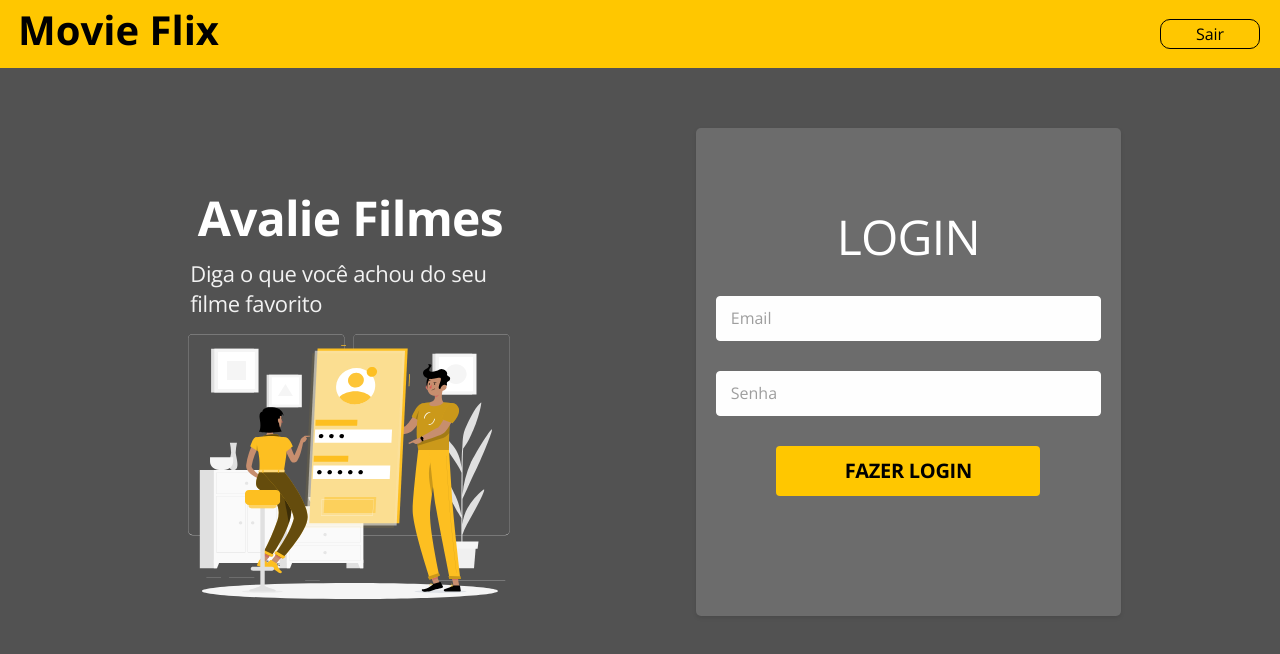
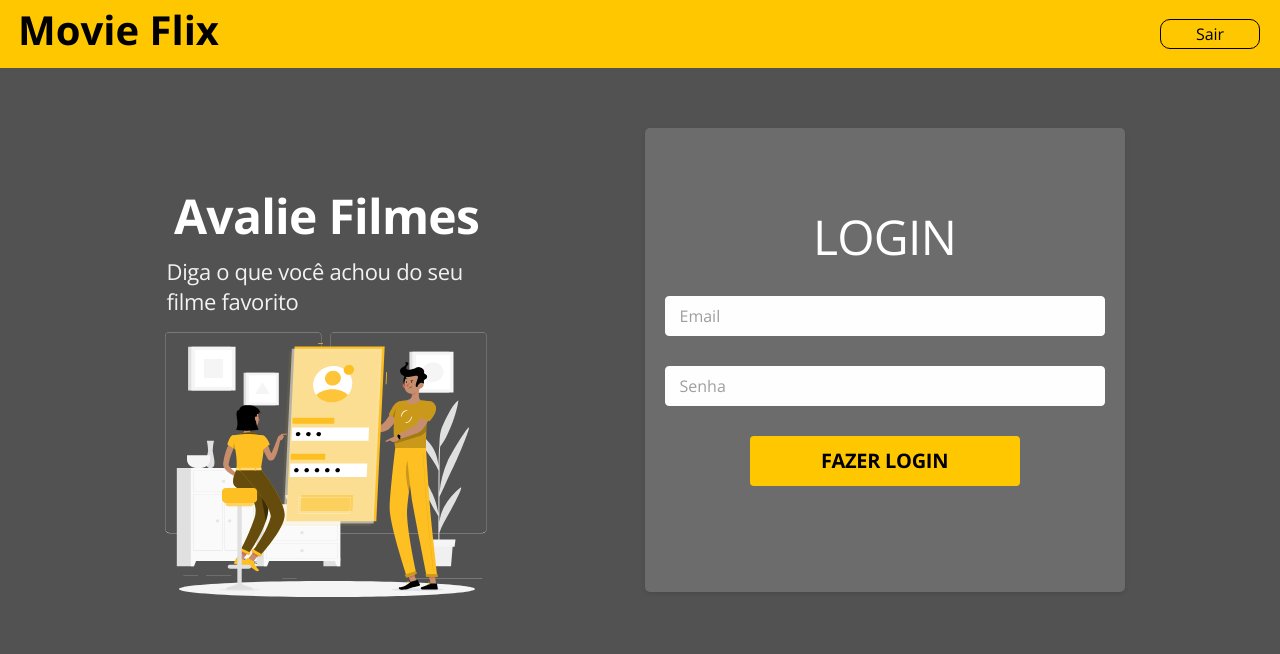
Before and after one commit to Romariorfr/frontend-movie-flix, a React (Create React App) app: page / in a window 1280 px wide. Shown: the top 654 px of the page. Built offline with nearby package versions, Linux system fonts and the light colour scheme; the HTML template or start-up script is replaced by a standard one.

Commit message:
:lipstick: feat: finalizado responsividade page movieId e login

```diff
--- a/src/Components/Input/styles.css
+++ b/src/Components/Input/styles.css
@@ -1,6 +1,6 @@
 .input-default {
   margin-bottom: 20px;
-  width: 265px;
+  width: 100%;
   height: 40px;
   border-radius: 4px;
   border: 1px solid #fefefe;
@@ -12,8 +12,13 @@
 
 @media (min-width: 576px) {
   .input-default {
-    width: 385px;
-    height: 45px;
+    width: 100%;
     margin-bottom: 30px;
   }
 }
+
+@media(min-width: 1200px){
+  .input-default{
+    width: 100%;
+  }
+}
--- a/src/Pages/Login/index.tsx
+++ b/src/Pages/Login/index.tsx
@@ -19,7 +19,7 @@ const Login = () => {
         <Input value="Email" onChange={inputEvent} />
         <Input value="Senha" onChange={inputEvent} />
         <Link to="/movies">
-          <button className="btn-login">FAZER LOGIN</button>
+          <button className="btn-login2">FAZER LOGIN</button>
         </Link>
       </div>
     </div>
--- a/src/Pages/Login/styles.css
+++ b/src/Pages/Login/styles.css
@@ -13,16 +13,16 @@
   color: #ffffff;
 }
 
-.btn-login {
+.btn-login2 {
   height: 50px;
-  width: 264px;
+  min-width: 270px;
+
   margin-bottom: 100px;
   background-color: #ffc700;
   border-radius: 4px;
   border: none;
   font-weight: 700;
   font-size: 20px;
-  line-height: 27px;
   letter-spacing: -0.015em;
 }
 
@@ -32,6 +32,10 @@
   flex-direction: column;
   align-items: center;
   padding: 20px;
+  margin: 20px;
+  width: 100%;
+  height: 464px;
+  max-width: 480px;
   background-color: #6c6c6c;
   border-radius: 5px;
   box-shadow: 0 2px 4px rgba(0, 0, 0, 0.1);
--- a/src/Pages/MoviesId/index.tsx
+++ b/src/Pages/MoviesId/index.tsx
@@ -5,8 +5,7 @@ import { ReactComponent as Estrela } from 'assets/images/Star.svg';
 const MoviesId = () => {
   return (
     <div className="movieid-container">
-      <h1>Tela de detalhes do filme</h1>
-      <h1>id:1</h1>
+      <h1>Tela de detalhes do filme id:1</h1>
       <div className="avaliacao-card">
         <Input value="Deixe sua avaliação aqui" onChange={() => {}} />
         <button className="btn-login">SALVAR AVALIAÇÃO</button>
--- a/src/Pages/MoviesId/styles.css
+++ b/src/Pages/MoviesId/styles.css
@@ -1,5 +1,12 @@
 .movieid-container {
   margin: 1px;
+}
+
+.movieid-container h1 {
+  font-weight: 700;
+  font-size: 24px;
+  line-height: 33px;
+  letter-spacing: -0.015em;
 }
 
 .avaliacao-card {
@@ -15,11 +22,14 @@
 
 .btn-login {
   height: 50px;
-  width: 264px;
+  width: 100%;
+  max-width: 335px ;
+  min-width: 300px;
   background-color: #ffc700;
   border-radius: 4px;
   border: none;
   margin-top: 0px;
+  margin-bottom: 0px;
 }
 
 .comentario-container {
@@ -37,6 +47,10 @@
 .topo-comentario {
   display: flex;
   flex-direction: row;
+}
+
+.topo-comentario h4 {
+  font-size: 16px;
 }
 
 .topo-comentario h4 {
@@ -60,3 +74,19 @@
 
   color: #9e9e9e;
 }
+
+@media (min-width: 1200px) {
+  .movieid-container h1 {
+    font-size: 48px;
+    line-height: 65px;
+    letter-spacing: -0.015em;
+  }
+
+  .avaliacao-card {
+    margin: 40px;
+  }
+
+  .comentario-container {
+    margin: 40px;
+  }
+}
```
Also changed, not shown: src/Components/Input/index.tsx (line endings or trailing spaces).
